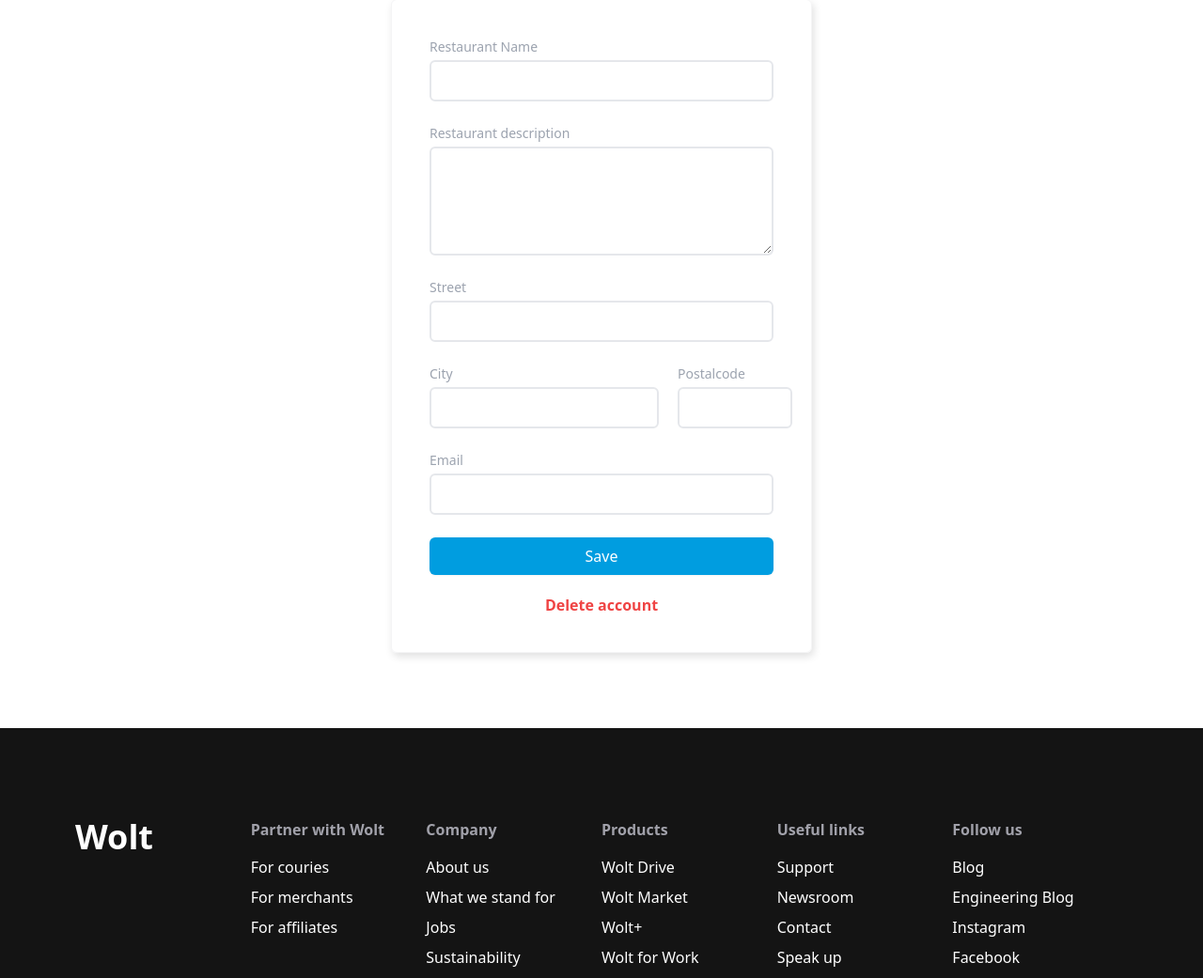
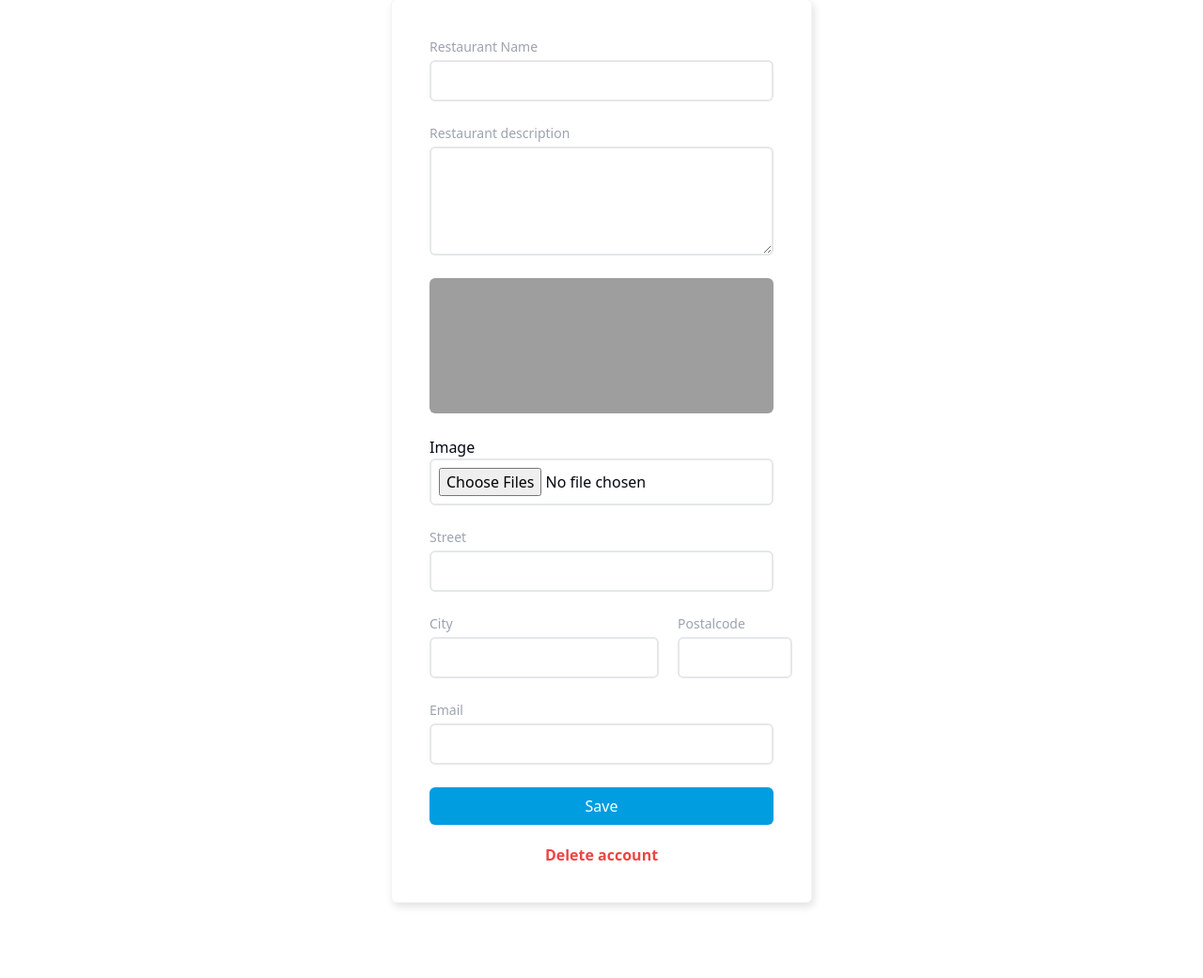
Before and after one commit to sofiehyllen/webdev_final_exam, a Flask app: template templates/view_edit_restaurant_profile.html in a window 1280 px wide. Shown: the part 89-1130 px from the top of the page at 94% size. Run offline with Flask 3, Linux system fonts and the light colour scheme; the template is opened without the code that fills it: most values are stand-ins (such as "Sample title", 1, 10 or a date in 2020); style sheets or scripts are compiled from the project's sources; parts of the project's set-up code (start-up, migrations or seed data) failed here and were passed over; some libraries are stand-ins or nearby versions; grey boxes are pictures that could not be loaded.

Commit message:
restaurant_edit_image

```diff
--- a/app.py
+++ b/app.py
@@ -1150,8 +1150,31 @@ def view_edit_restaurant_profile():
         return redirect(url_for("view_login"))
     if not 'restaurant' in user.get("roles"):
         return redirect(url_for("view_login"))
-    return render_template("view_edit_restaurant_profile.html", user=user, x=x)
-
+    user_pk = user.get('account_pk')
+    db, cursor = x.db()
+    restaurant_image_name = None  # Default value
+
+    try:
+        # Query to fetch restaurant_image_name based on account_pk
+        q = """SELECT restaurant_image_name FROM restaurants WHERE restaurant_pk = %s"""
+        cursor.execute(q, (user_pk,))
+        result = cursor.fetchone()
+
+        # Check if result exists and extract restaurant_image_name
+        if result:
+            restaurant_image_name = result['restaurant_image_name']
+    except Exception as e:
+        print(f"Error fetching restaurant image: {e}")  # Log the error
+    finally:
+        cursor.close()  # Ensure the cursor is closed
+        db.close()      # Ensure the database connection is closed
+
+    return render_template(
+        "view_edit_restaurant_profile.html",
+        user=user,
+        x=x,
+        restaurant_image_name=restaurant_image_name
+    )
 
 
 ##############################
@@ -2034,8 +2057,32 @@ def restaurant_update():
             db, cursor = x.db()
 
             cursor.execute(
+            """SELECT restaurant_image_name, restaurant_email
+                FROM restaurants
+                WHERE restaurant_pk = %s""",
+            (restaurant_pk,))
+            current_user = cursor.fetchone()
+            if not current_user:
+                x.raise_custom_exception("User not found", 404)
+
+            # Handle the file upload
+            uploaded_file = request.files.get("restaurant_image_name")
+            if uploaded_file and uploaded_file.filename != "":
+                # Validate file extension
+                file_extension = os.path.splitext(uploaded_file.filename)[1][1:]
+                if file_extension not in x.ALLOWED_FILE_EXTENSIONS:
+                    x.raise_custom_exception("File invalid type", 400)
+
+                # Generate a unique filename and save the file
+                restaurant_image_name = f"{uuid.uuid4()}.{file_extension}"
+                uploaded_file.save(os.path.join(x.UPLOAD_RESTAURANT_FOLDER, restaurant_image_name))
+            else:
+                # No file uploaded, fallback to the existing image name
+                restaurant_image_name = current_user["restaurant_image_name"]
+
+            cursor.execute(
                 """ SELECT restaurant_name, restaurant_description, restaurant_street, restaurant_postalcode,
-                    restaurant_city, restaurant_email, restaurant_verified_at, restaurant_verification_key
+                    restaurant_city, restaurant_email, restaurant_image_name, restaurant_verified_at, restaurant_verification_key
                     FROM restaurants
                     WHERE restaurant_pk = %s""", (restaurant_pk,))
             current_user = cursor.fetchone()
@@ -2059,6 +2106,7 @@ def restaurant_update():
                 current_user["restaurant_street"] == restaurant_street and
                 current_user["restaurant_postalcode"] == restaurant_postalcode and
                 current_user["restaurant_city"] == restaurant_city and
+                current_user["restaurant_image_name"] == restaurant_image_name and
                 current_user["restaurant_email"] == restaurant_email ):
 
                 toast = render_template("___toast.html", message="No changes made")
@@ -2068,11 +2116,11 @@ def restaurant_update():
 
             cursor.execute(
                 """UPDATE restaurants SET restaurant_name = %s, restaurant_description = %s, restaurant_street = %s,
-                    restaurant_postalcode = %s, restaurant_city = %s, restaurant_email = %s, restaurant_updated_at = %s,
-                    restaurant_verified_at = %s
+                    restaurant_postalcode = %s, restaurant_city = %s, restaurant_email = %s, restaurant_image_name = %s,
+                    restaurant_updated_at = %s, restaurant_verified_at = %s
                 WHERE restaurant_pk = %s""",
                 (restaurant_name, restaurant_description, restaurant_street, restaurant_postalcode, restaurant_city,
-                restaurant_email, restaurant_updated_at, restaurant_verified_at, restaurant_pk))
+                restaurant_email, restaurant_image_name, restaurant_updated_at, restaurant_verified_at, restaurant_pk))
             if cursor.rowcount != 1:
                 x.raise_custom_exception("cannot update user", 401)
 
--- a/templates/view_edit_restaurant_profile.html
+++ b/templates/view_edit_restaurant_profile.html
@@ -3,6 +3,7 @@
 <main class="w-full px-20">
     <h1 class="text-5xl font-bold pb-10">Edit profile</h1>
     <form action="PUT" id="edit-restaurant-frm" class="border-1 border-zinc-100 w-full max-w-md flex flex-col gap-6 mx-auto shadow-lg p-10 rounded-md">
+
         <div class="flex flex-col">
             <label for="user_name" class="text-sm text-gray-400 mb-1">
                 Restaurant Name
@@ -22,7 +23,20 @@
                 cols="50"
                 mix-check="{{ x.DESCRIPTION_REGEX }}">{{ user.account_description }}</textarea>
         </div>
-
+        <div class="w-full h-36 overflow-hidden flex justify-center items-center rounded-md relative">
+            <img src="{{ url_for('static', filename='restaurant_images/' + restaurant_image_name) }}" alt="Item Image" class="h-full w-full object-cover"/>
+        </div>
+        <div class="flex flex-col">
+            <label for="restaurant_image_name">
+                <span>Image</span>
+            </label>
+            <input
+                value="{{ restaurant_image_name }}"
+                type="file"
+                name="restaurant_image_name"
+                accept=".png, .jpg, .jpeg, .gif"
+                multiple />
+        </div>
         <div class="flex flex-col">
             <label for="user_street" class="text-sm text-gray-400 mb-1">Street</label>
             <input
```
